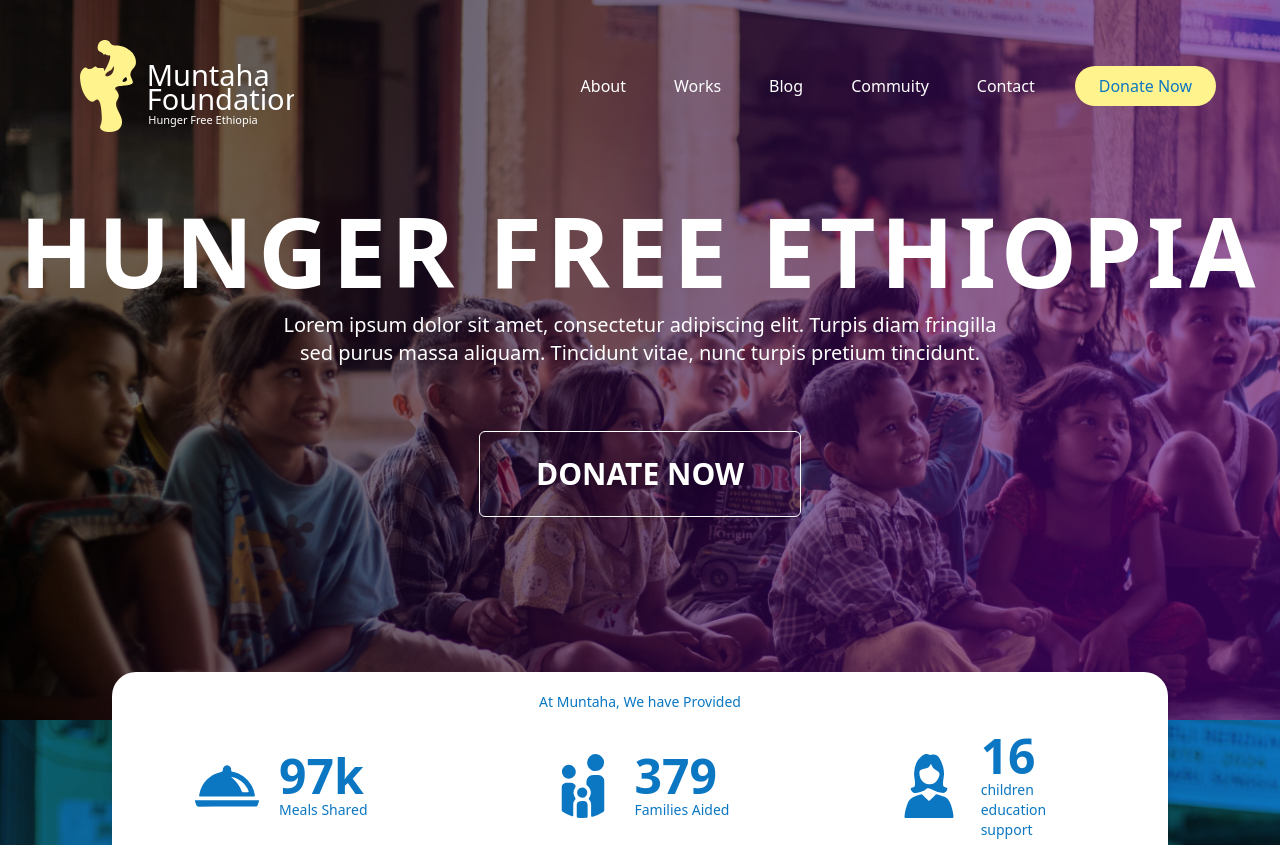
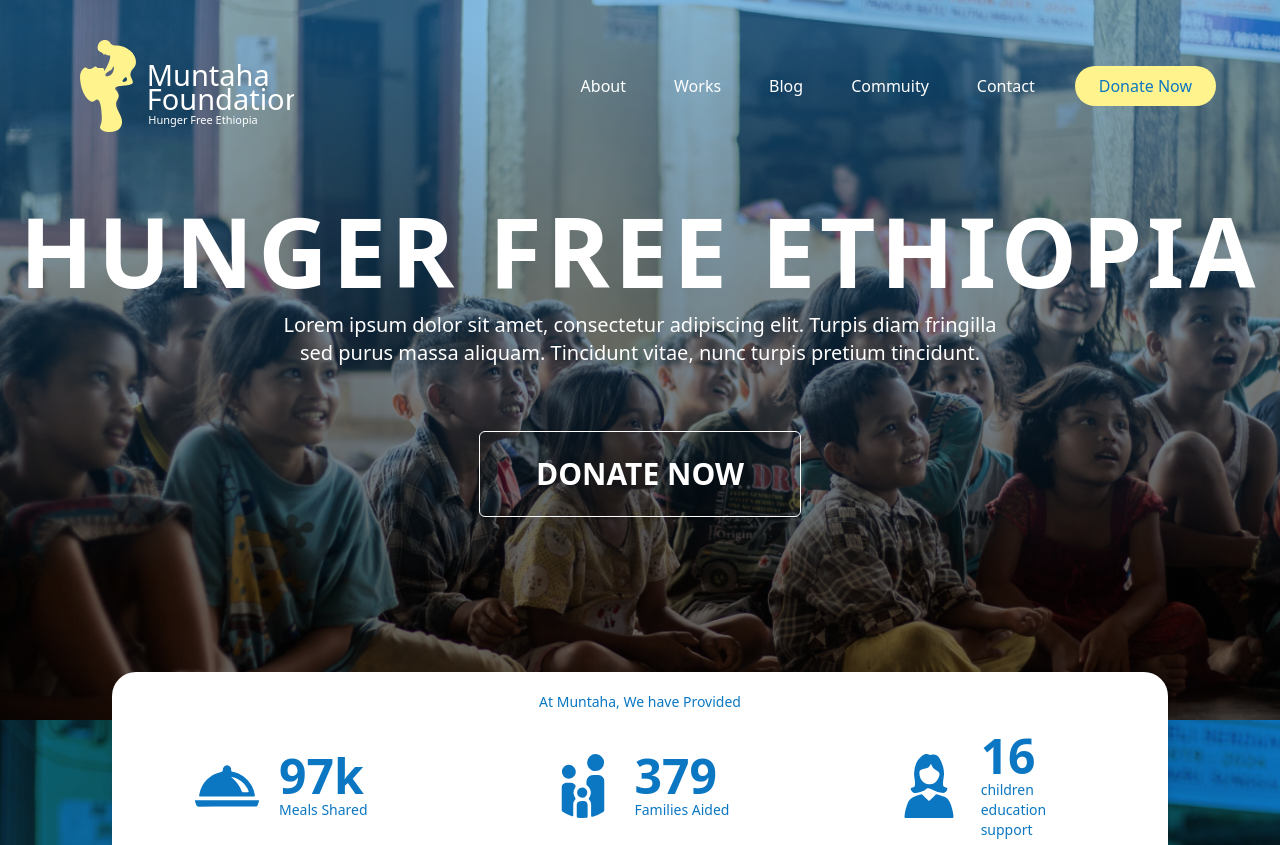
Before and after one commit to abdukasim/muntaha-website, a Next.js app: page / in a window 1280 px wide. Shown: the top 845 px of the page. Built offline with nearby package versions, Linux system fonts and the light colour scheme.

Commit message:
hero section color change to brand color

```diff
--- a/styles/globals.css
+++ b/styles/globals.css
@@ -17,9 +17,9 @@
   }
   .hero-pattern {
     background-image: linear-gradient(
-        110.93deg,
+        0deg,
         rgba(0, 0, 0, 0.59) 19.43%,
-        rgba(74, 1, 125, 0.59) 83.61%
+        rgb(11, 119, 194, 0.5) 95.61%
       ),
       url(../public/images/heroImage.png);
   }
```
